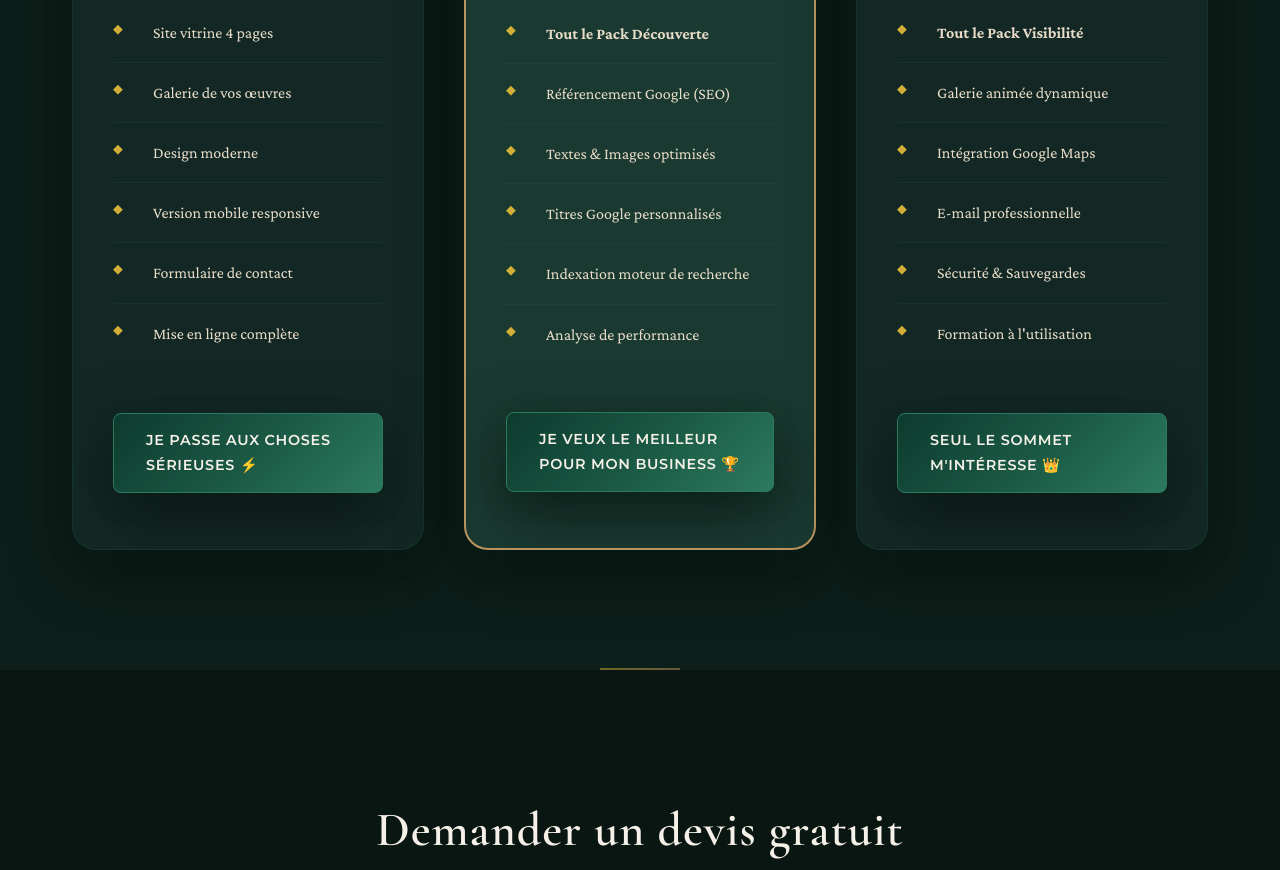
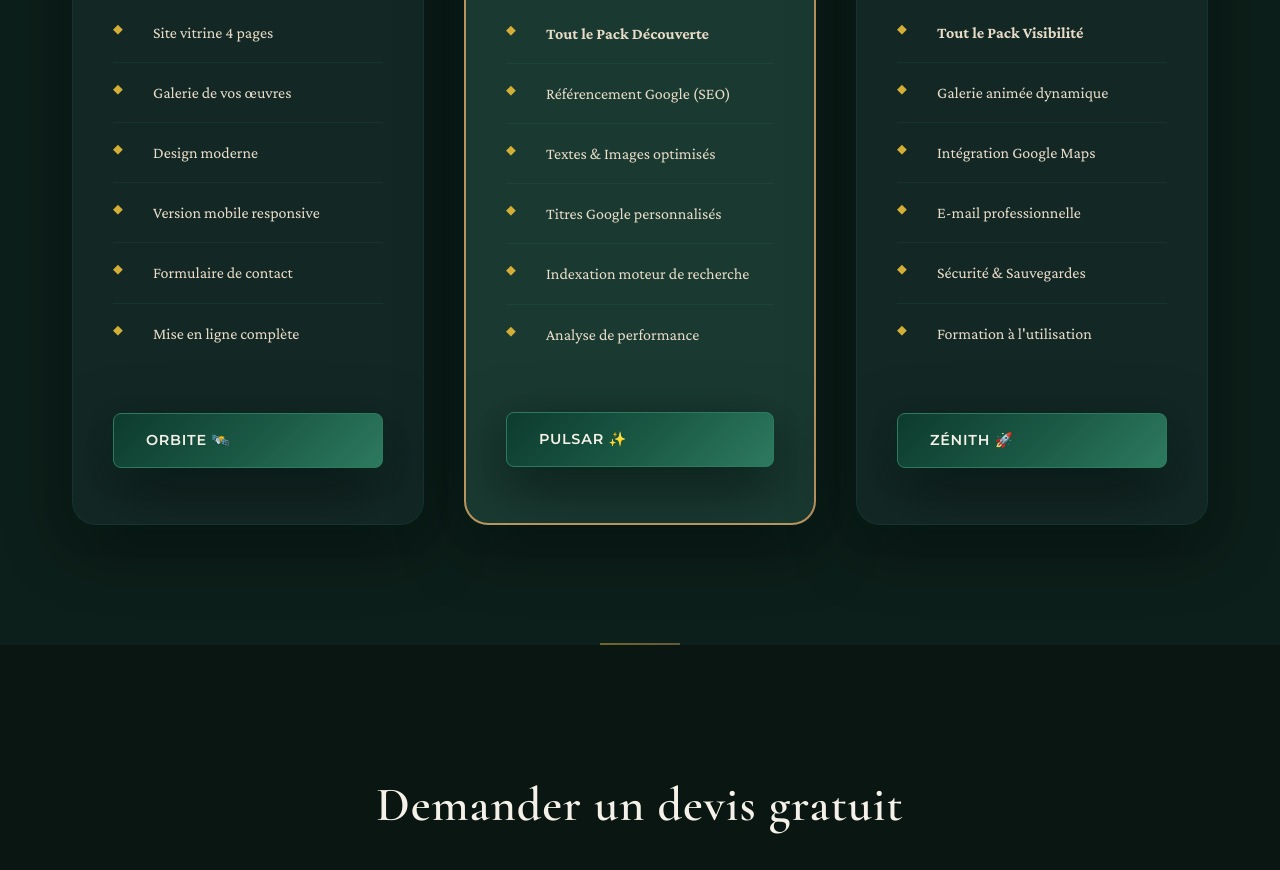
Before and after one commit to philippaudier/phil-services, a website built with Vite: page index.html in a window 1280 px wide. Shown: the part 3137-4007 px from the top of the page. Built offline with nearby package versions, Linux system fonts and the light colour scheme.

Commit message:
Communication: Space-themed high-impact single-word CTAs

```diff
--- a/index.html
+++ b/index.html
@@ -133,7 +133,7 @@
                         <li>Formulaire de contact</li>
                         <li>Mise en ligne complète</li>
                     </ul>
-                    <a href="#contact" class="cta-button" data-pack="decouverte">Je passe aux choses sérieuses ⚡</a>
+                    <a href="#contact" class="cta-button" data-pack="decouverte">ORBITE 🛰️</a>
                 </article>
 
                 <!-- Pack Visibilité -->
@@ -149,8 +149,7 @@
                         <li>Indexation moteur de recherche</li>
                         <li>Analyse de performance</li>
                     </ul>
-                    <a href="#contact" class="cta-button" data-pack="visibilite">Je veux le meilleur pour mon business
-                        🏆</a>
+                    <a href="#contact" class="cta-button" data-pack="visibilite">PULSAR ✨</a>
                 </article>
 
                 <!-- Pack Artiste Pro -->
@@ -166,7 +165,7 @@
                         <li>Sécurité & Sauvegardes</li>
                         <li>Formation à l'utilisation</li>
                     </ul>
-                    <a href="#contact" class="cta-button" data-pack="pro">Seul le sommet m'intéresse 👑</a>
+                    <a href="#contact" class="cta-button" data-pack="pro">ZÉNITH 🚀</a>
                 </article>
             </div>
         </div>
```
